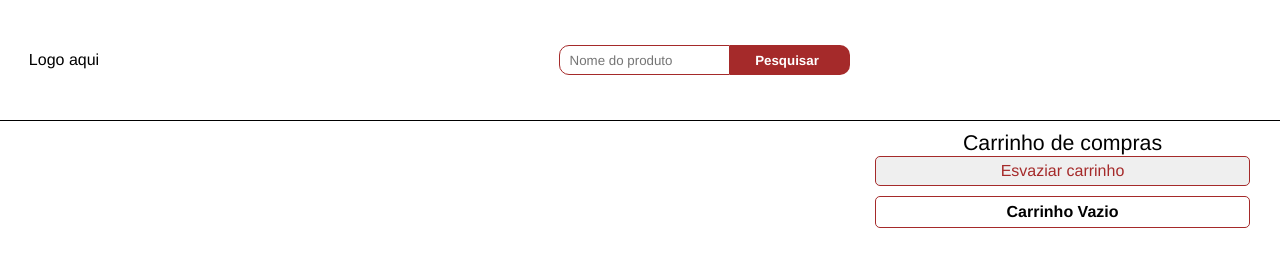
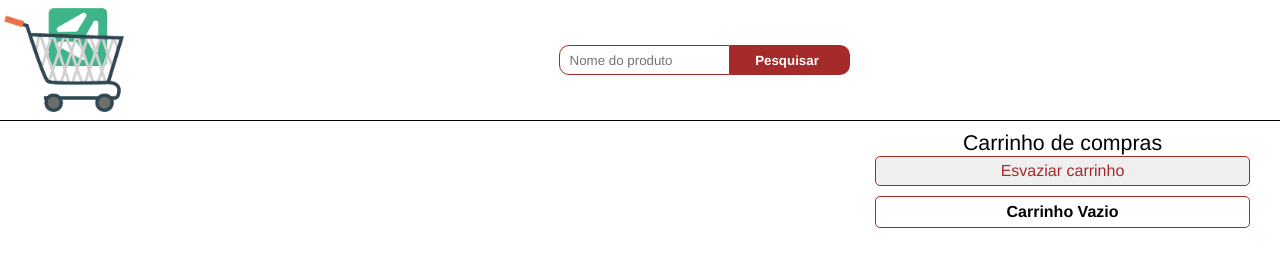
Before and after one commit to raugusto96/shopping-cart-project, a plain HTML site: page index.html in a window 1280 px wide. Drawn offline with Linux system fonts and the light colour scheme; no server answers.

Commit message:
Finish logo

```diff
--- a/index.html
+++ b/index.html
@@ -9,8 +9,8 @@
   </head>
   <body>
     <header class="header-cart">
-      <div class="logo-header">
-        Logo aqui
+      <div class="logo-header-container">
+        <img src="RMfSnZp.png" class="logo-header" alt="Logo do Shopping Trybe">
       </div>
       <div class="search-section">
         <input type="text" class="search-input" placeholder="Nome do produto" id="search-input"><button class="search-btn" id="search-btn">Pesquisar</button>
--- a/style.css
+++ b/style.css
@@ -14,12 +14,16 @@
   width: 100%;
 }
 
-.logo-header {
+.logo-header-container {
   height: 100px;
   width: 20%;
   display: flex;
   justify-content: center;
   align-items: center;
+}
+
+.logo-header {
+  width: 120px;
 }
 
 .header-cart {
```
Also changed, not shown: RMfSnZp.png (added).
